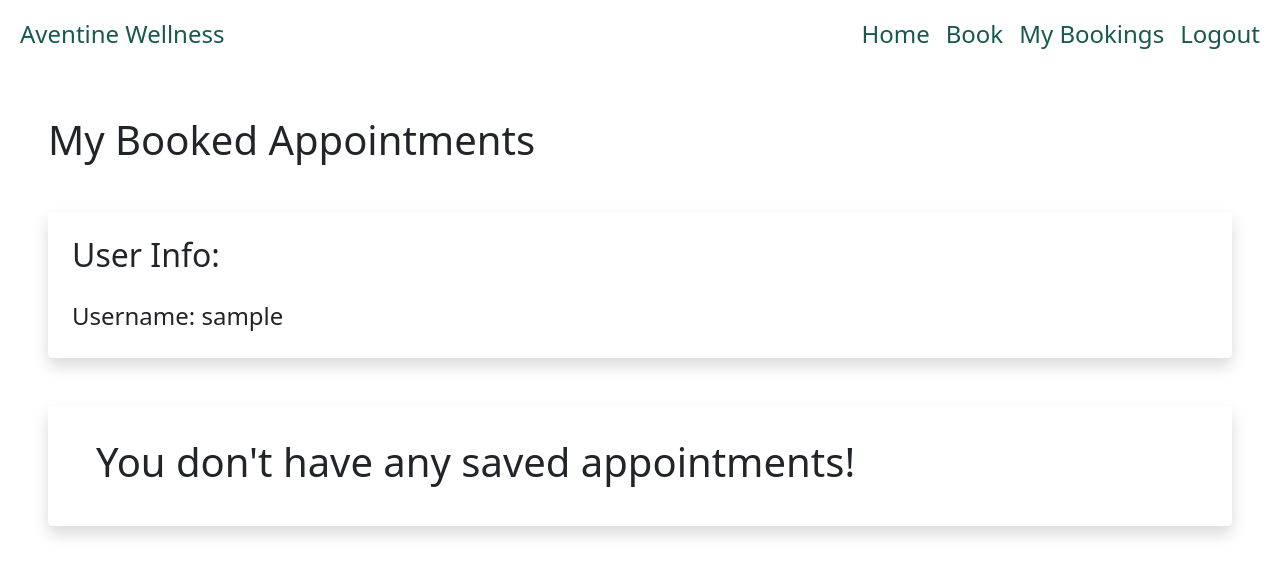
After one commit to VictoriaT87/P4-Aventine-Wellness, a Django app: page /user-profile in a window 1280 px wide. The commit adds this page. Shown: the top 576 px of the page. Run offline with Django 3.2, Linux system fonts and the light colour scheme; the visitor is signed in with stand-in values (Sample User, id 1); data that the repository does not hold is empty; some libraries are stand-ins or nearby versions.

Commit message:
Add Appointment Edit & Delete views and User Profile

```diff
--- a/booking/forms.py
+++ b/booking/forms.py
@@ -1,5 +1,6 @@
 from django import forms
 from .models import Appointment
+from bootstrap_datepicker_plus.widgets import DatePickerInput, TimePickerInput
 from django.contrib.auth.forms import UserCreationForm
 from django.contrib.auth.models import User
 
--- a/booking/urls.py
+++ b/booking/urls.py
@@ -2,7 +2,11 @@ from datetime import datetime
 
 from . import views
 from booking.views import (
-    AppointmentListView, AppointmentCreateView, AppointmentDetailView, )
+    AppointmentListView,
+    AppointmentCreateView,
+    AppointmentDetailView,
+    AppointmentEditView,
+    AppointmentDeleteView, )
 from django.urls import path, register_converter
 
 
@@ -33,5 +37,7 @@ urlpatterns = [
         AppointmentCreateView.as_view(),
         name="appointment-create-spec",
     ),
-
+    path("appointment/<int:pk>/edit", AppointmentEditView.as_view(), name="appointment-edit"),
+    path("appointment/<int:pk>/delete", AppointmentDeleteView.as_view(), name="appointment-delete"),
+    path('user-profile', views.userProfile, name='user-profile'),
 ]
--- a/booking/views.py
+++ b/booking/views.py
@@ -1,8 +1,9 @@
 import datetime
+from bootstrap_datepicker_plus.widgets import DateTimePickerInput
 
-from django.shortcuts import render, redirect
+from django.shortcuts import render, redirect, get_object_or_404
 from django.http import HttpResponseRedirect
-from django.urls import reverse
+from django.urls import reverse, reverse_lazy
 from .models import Appointment
 from .forms import AppointmentForm
 
@@ -73,6 +74,35 @@ class AppointmentCreateView(CreateView):
             "timeblock": self.kwargs.get("timeblock"),
         }
 
+    def get_success_url(self):
+        return reverse("user-profile")
+
+    def form_valid(self, form):
+        form.instance.user = self.request.user
+        return super().form_valid(form)
+
+
+class AppointmentEditView(UpdateView):
+    model = Appointment
+    template_name = "edit_appointment.html"
+    fields = ["date", "timeblock"]
+    success_url = reverse_lazy('user-profile')
+
+
+class AppointmentDeleteView(DeleteView):
+    model = Appointment
+    template_name = "delete_appointment.html"
+    success_url = reverse_lazy('user-profile')
+
+
+def userProfile(request):
+    user = request.user
+    appointments = Appointment.objects.filter(user=user).order_by('date', 'timeblock')
+    return render(request, 'user_profile.html', {
+        'user':user,
+        'appointments':appointments,
+    })
+
 
 def home(request):
     return render(request, "index.html")
--- a/templates/appointment_detail.html
+++ b/templates/appointment_detail.html
@@ -4,12 +4,12 @@
 <article class="media content-section">
     <div class="media-body">
         <div class="article-metadata">
-            <p>test</p>
             <a class="mr-2" href="#">{{ object.timeblock }}</a>
             <small class="text-muted">{{ object.date|date:"F d, Y" }}</small>
 
             <div>
-
+                <a class='btn btn-secondary btn-small mt-1 mb-1' href="{% url 'appointment-edit' object.id %}">Edit</a>
+                <a class='btn btn-secondary btn-small mt-1 mb-1' href="{% url 'appointment-delete' object.id %}">Delete</a>
             </div>
 
         </div>
--- a/templates/base.html
+++ b/templates/base.html
@@ -36,7 +36,11 @@
                     </li>
                     {% if user.is_authenticated %}
                     <li class="nav-item">
-                        <a class="nav-link" href="{% url 'appointment' %}">Bookings</a>
+                        <a class="nav-link" href="{% url 'appointment' %}">Book</a>
+                    </li>
+
+                    <li class="nav-item">
+                        <a class="nav-link" href="{% url 'user-profile' %}">My Bookings</a>
                     </li>
 
                     <li class="nav-item">
--- /dev/null
+++ b/templates/user_profile.html
@@ -0,0 +1,47 @@
+{% extends "base.html" %}
+{% load static %}
+{% block content %}
+
+
+{% if user.is_authenticated %}
+<h1 class=" ms-5 mt-5 ">My Booked Appointments</h1>
+
+<div class="shadow p-4 mb-5 bg-body bg-body rounded text-black  m-5 ">
+    <h2 class="">User Info:</h2>
+    <ul class="list-group fs-4 mt-3">
+        <li class="list-group mt-2">Username: {{ user.username }}</li>
+    </ul>
+</div>
+
+<!-- Booked Appointment Times -->
+{% if appointments.count > 0 %}
+<div class="mt-5 ">
+    <h1 class=" ms-5">Appointments:</h1>
+    <div class="shadow p-4 mb-3 bg-body bg-body rounded text-black  m-5">
+        {% for appointment in appointments %}
+        <div class="list-group fs-4 border p-3 mb-3">
+            <p class="list-group mt-2">Day: {{ appointment.date }}</p>
+            <p class="list-group mt-2">Time: {{ appointment.timeblock }}</p>
+            <div class="mt-3 mb-2">
+
+            </div>
+            <div>
+                <a class='btn btn-secondary btn-small mt-1 mb-1'
+                    href="{% url 'appointment-edit' appointment.id %}">Edit</a>
+                <a class='btn btn-secondary btn-small mt-1 mb-1'
+                    href="{% url 'appointment-delete' appointment.id %}">Delete</a>
+            </div>
+            {% endfor %}
+        </div>
+
+        {% elif appointments.count == 0 %}
+
+        <div class="shadow p-4 mb-5 bg-body bg-body rounded text-black  m-5">
+            <h1 class="p-2  ms-3">You don't have any saved appointments!</h1>
+        </div>
+    </div>
+        {% endif %}
+
+{% endif %}
+
+{%endblock%}
```
Also changed, not shown: booking/models.py (+4 -3 lines), templates/appointment.html (+6 -6 lines), templates/delete_appointment.html (added, +28 -0 lines), templates/edit_appointment.html (added, +29 -0 lines).
